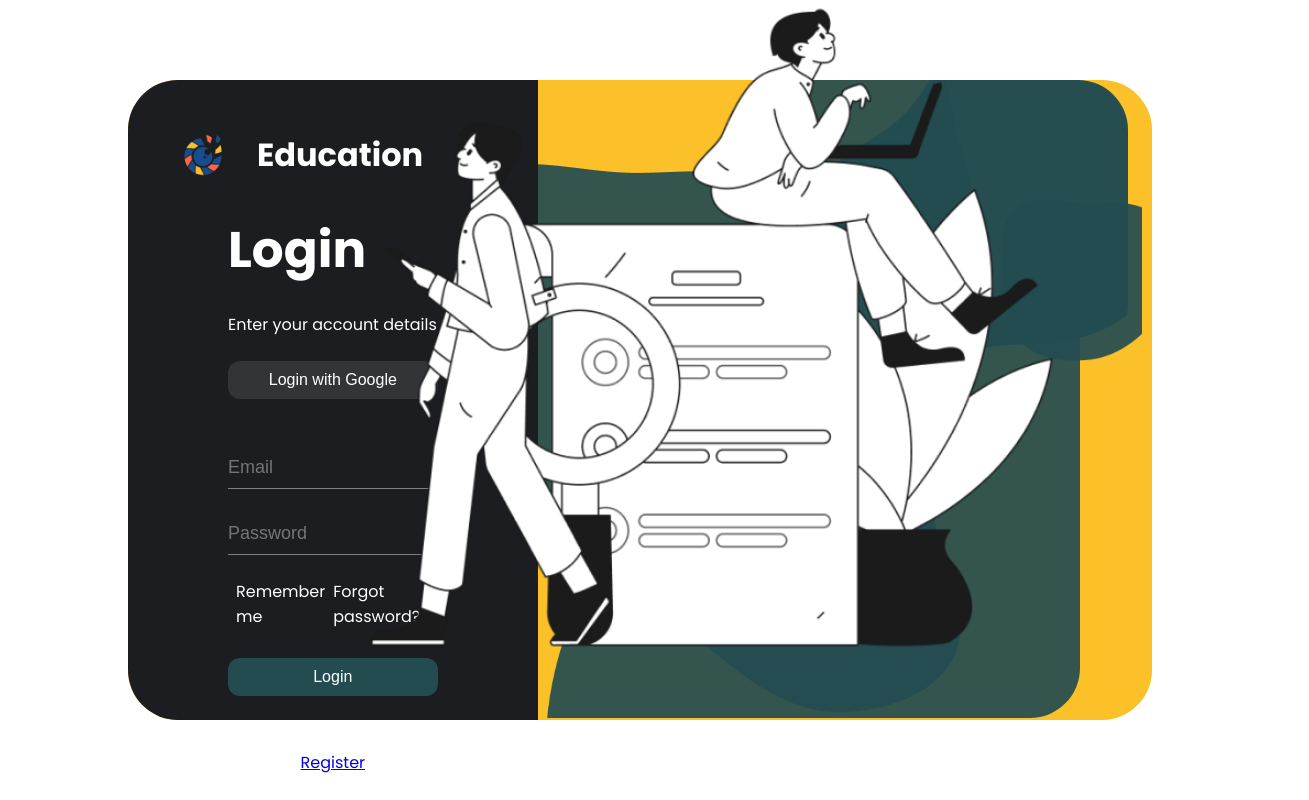
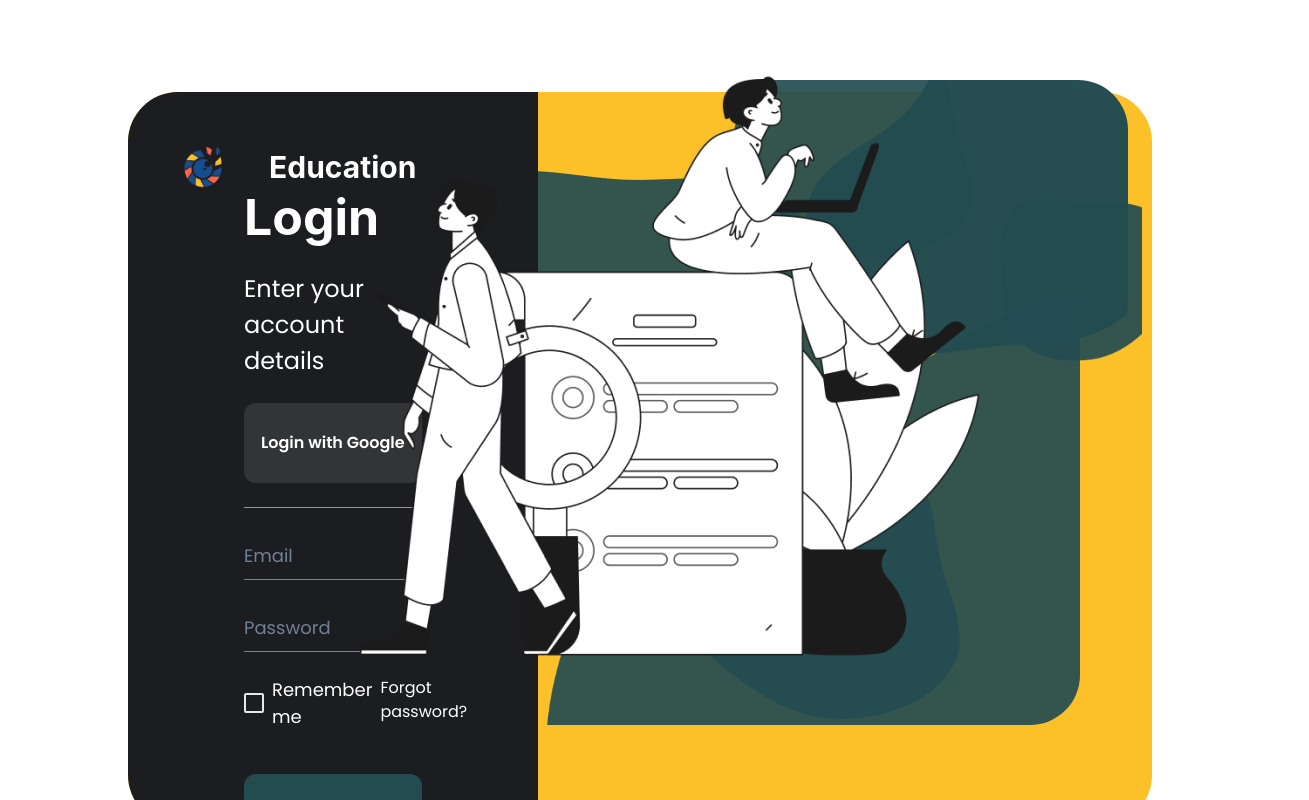
Before and after one commit to ZakaryaMeddahi/private-school-system, a Next.js app in the folder client/: page /Login in a window 1280 px wide. Shown: the whole page, 1309 px wide, since content can reach past the window. Built offline with nearby package versions, Linux system fonts and the light colour scheme.

Commit message:
add chakra provider

```diff
--- a/client/src/app/layout.js
+++ b/client/src/app/layout.js
@@ -1,6 +1,7 @@
 import { Inter, Poppins } from "next/font/google";
 import "./globals.css";
 import NavBar from "@/components/Nav Bar/NavBar";
+import { Providers } from "./provider";
 
 const inter = Inter({ subsets: ["latin"] });
 const poppins = Poppins({
@@ -18,7 +19,9 @@ export default function RootLayout({ children }) {
     <html lang="en">
       <body className={poppins.className}>
         <NavBar />
-        {children}
+        <Providers>
+          {children}
+        </Providers>
       </body>
     </html>
   );
--- /dev/null
+++ b/client/src/app/provider.jsx
@@ -0,0 +1,7 @@
+'use client'
+
+import { ChakraProvider } from '@chakra-ui/react'
+
+export function Providers({ children }) {
+  return <ChakraProvider>{children}</ChakraProvider>
+}
```
